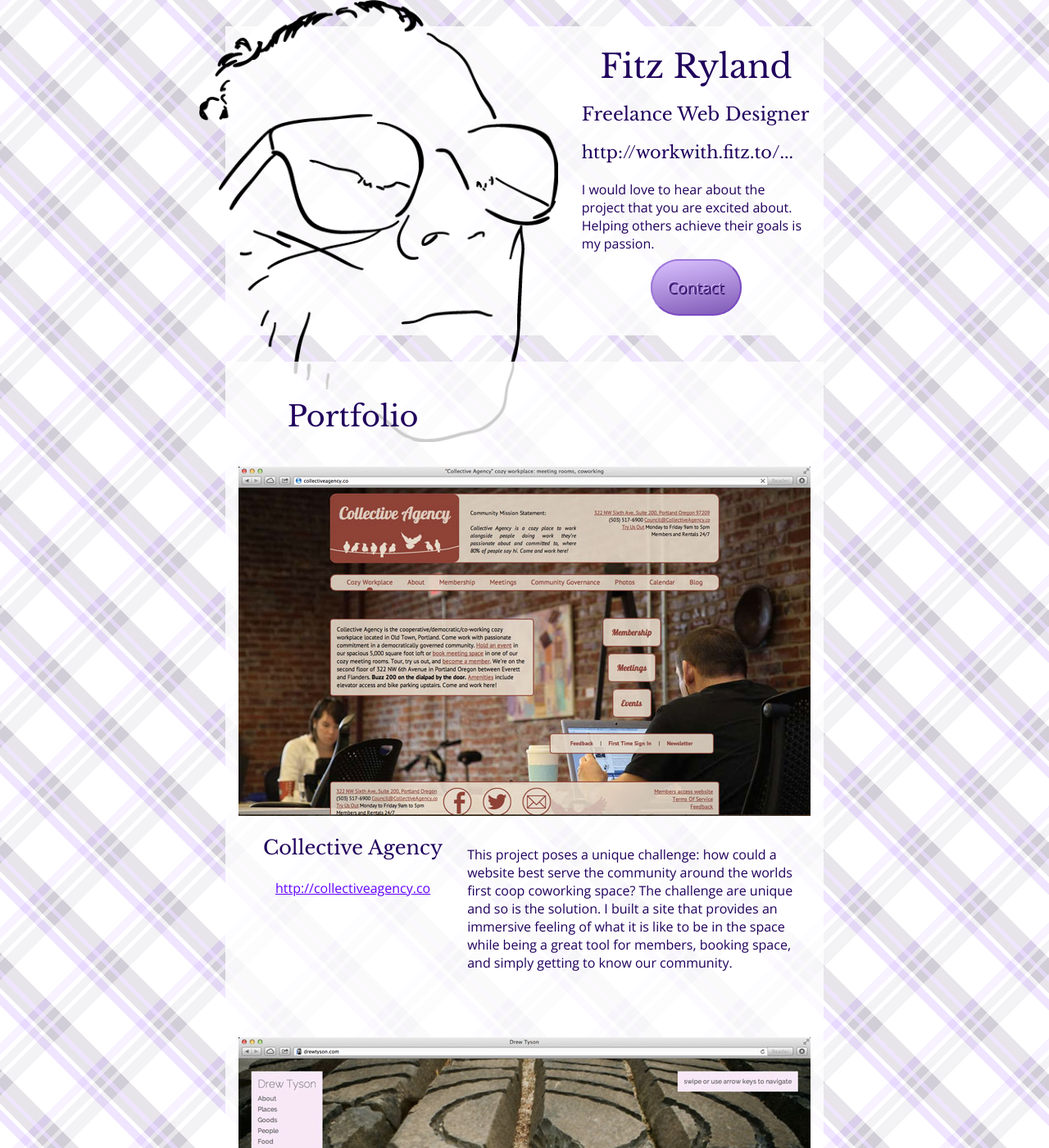
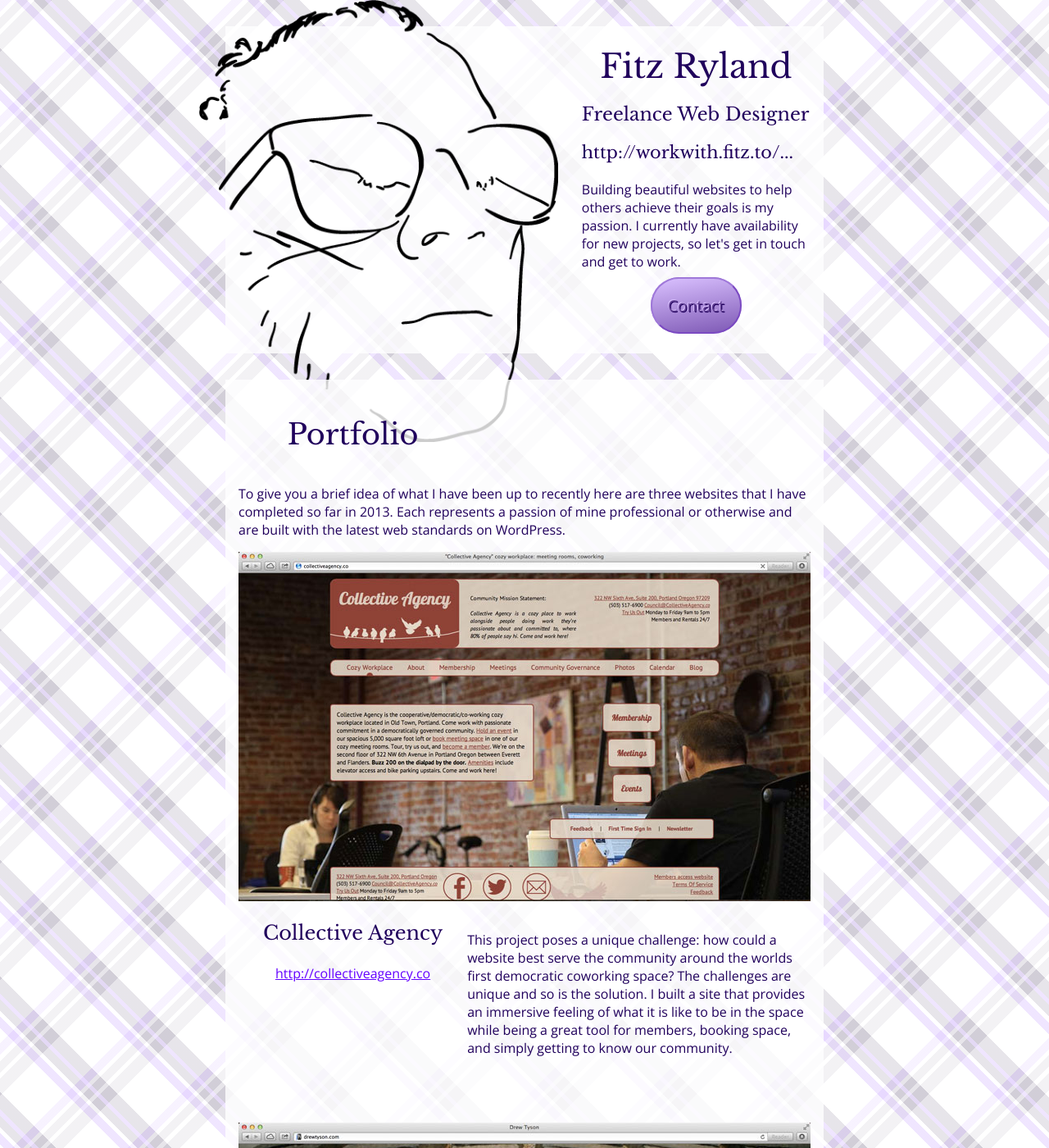
Before and after one commit to fitzryland/workwithfitzto, a Jekyll site: the page built from index.html, in a window 1280 px wide and 1400 px high. Shown: the whole window at 82% size. Built offline with Jekyll 4.4.1, drawn with Linux system fonts in a browser that asks for light colours; nearby versions of some CDN libraries; Markdown is read by kramdown in place of the engine named in the settings; some of the changed text lies outside the part shown.

Commit message:
first draft of text copy

```diff
--- a/_layouts/default.html
+++ b/_layouts/default.html
@@ -25,6 +25,7 @@
             </header>
             <section>
                 <h2 class="title">Portfolio</h2>
+                <p>To give you a brief idea of what I have been up to recently here are three websites that I have completed so far in 2013. Each represents a passion of mine professional or otherwise and are built with the latest web standards on WordPress.</p>
                 {% for project in site.categories.projects %}
                 <article class="project">
                     <a href="{{ project.link }}" target="_blank">
--- a/index.html
+++ b/index.html
@@ -7,7 +7,7 @@ bodyClass: home
 <h2>Freelance Web Designer</h2>
 <h3>http://workwith.fitz.to/...</h3>
 
-<p>I would love to hear about the project that you are excited about. Helping others achieve their goals is my passion.</p>
+<p>Building beautiful websites to help others achieve their goals is my passion. I currently have availability for new projects, so let's get in touch and get to work.</p>
 <div class="buttonWrap">
     <a href="mailto:hire@fitz.to" class="button">Contact</a>
 </div>
--- a/notes.txt
+++ b/notes.txt
@@ -3,6 +3,8 @@ TODO
 - Redo logo
 	- use the 'black' purple
 	- make a bit smaller to fit 60% width
+- add highlight color
+
 
 TODD NOTES
 - Button and social do not match
--- a/projects/_posts/2013-01-01-Bridgetown-Bass.MARKDOWN
+++ b/projects/_posts/2013-01-01-Bridgetown-Bass.MARKDOWN
@@ -3,4 +3,4 @@ title: Bridgetown Bass
 img: images/bridgetownbass.jpg
 link: http://bridgetownbass.com
 ---
-<p>It is hard to find a good central listing of all the best Portland shows for electronic dance music, so I built one. This site has everything that you need to know about the right shows and nothing you don't.</p>
+<p>With no centralized listing of all of the best electronic dance music in Portland making sure not to miss the best shows was difficult. Bridgetown Bass provides a convenient location to see what artists are coming to town and plenty of links to get to know them better.</p>
--- a/projects/_posts/2013-03-01-Collective-Agency.MARKDOWN
+++ b/projects/_posts/2013-03-01-Collective-Agency.MARKDOWN
@@ -3,4 +3,4 @@ title: Collective Agency
 img: images/collectiveagency.jpg
 link: http://collectiveagency.co
 ---
-<p>This project poses a unique challenge: how could a website best serve the community around the worlds first coop coworking space? The challenge are unique and so is the solution. I built a site that provides an immersive feeling of what it is like to be in the space while being a great tool for members, booking space, and simply getting to know our community.</p>
+<p>This project poses a unique challenge: how could a website best serve the community around the worlds first democratic coworking space? The challenges are unique and so is the solution. I built a site that provides an immersive feeling of what it is like to be in the space while being a great tool for members, booking space, and simply getting to know our community.</p>
```
Also changed, not shown: projects/_posts/2013-02-01-Drew-Tyson.MARKDOWN (+9 -1 lines).
